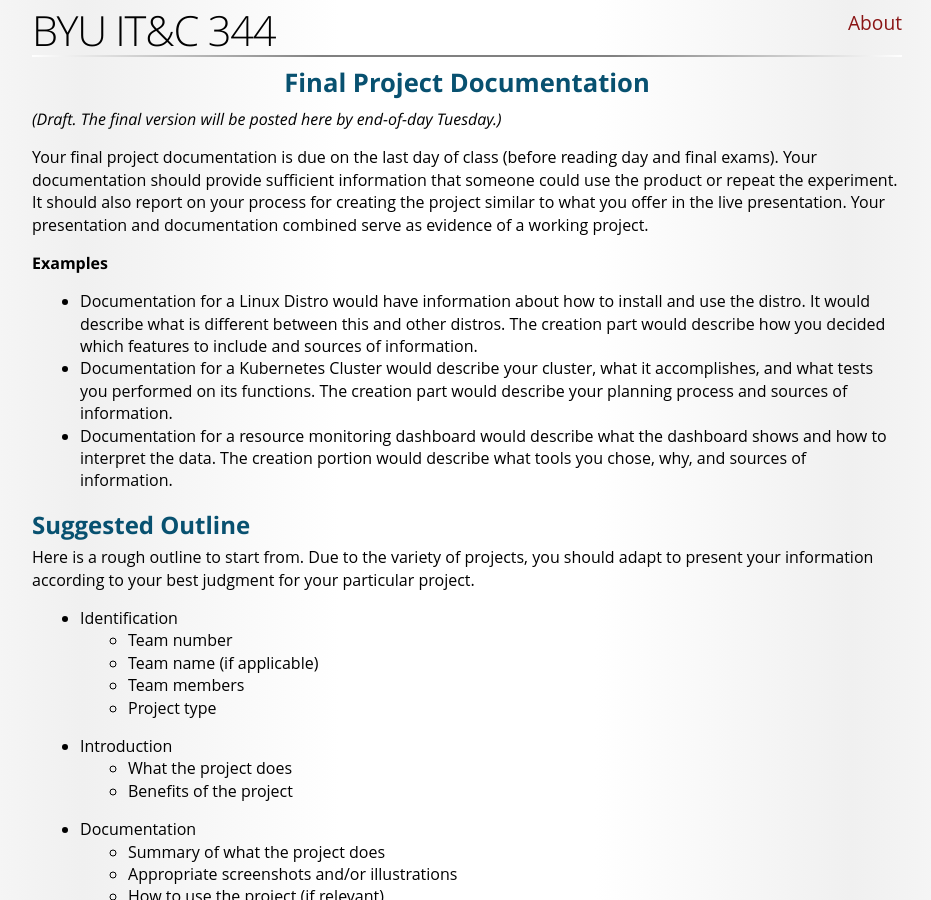
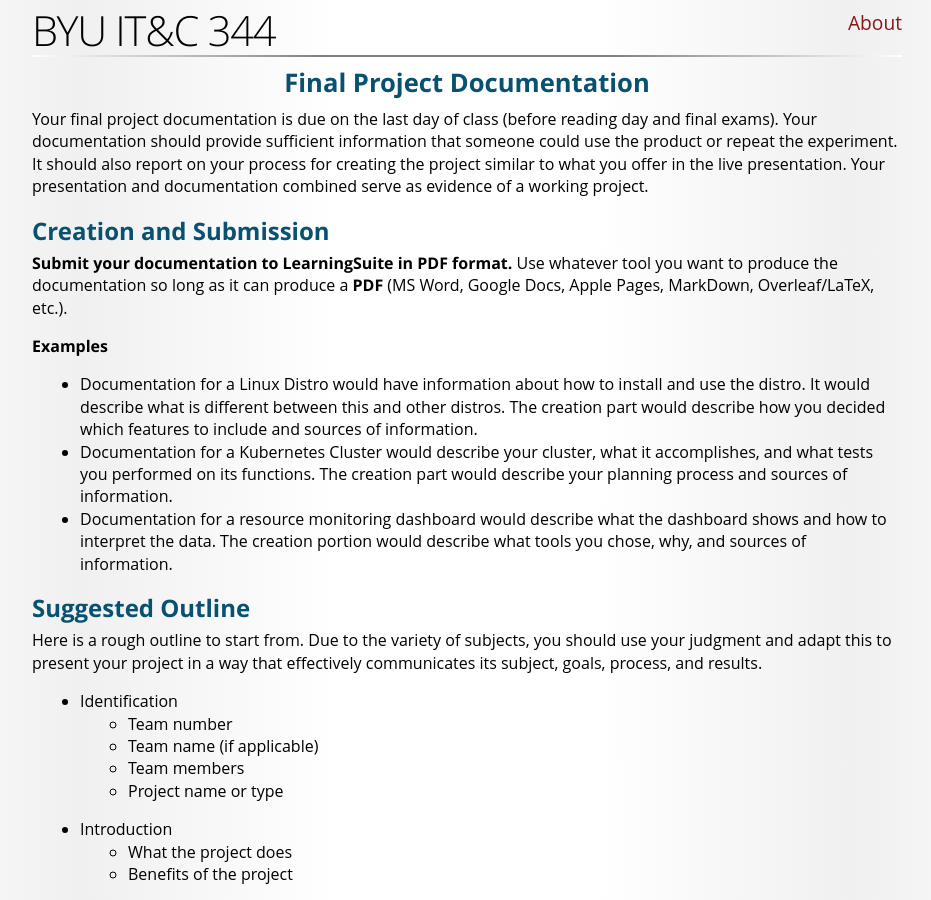
Before and after one commit to BYU-ITC-344/byu-itc-344.github.io, a Jekyll site: the page built from Final-Project-Documentation.md, in a window 1280 px wide and 900 px high. Shown: the whole window, without its empty margins (173-1104 px from the left). Built offline with Jekyll 4.4.1, drawn with Linux system fonts in a browser that asks for light colours; some web fonts are replaced.

Commit message:
Final Project Updates / Proofread

```diff
--- a/Final-Project-Documentation.md
+++ b/Final-Project-Documentation.md
@@ -2,9 +2,11 @@
 title: Final Project Documentation
 ---
 
-*(Draft. The final version will be posted here by end-of-day Tuesday.)*
+Your final project documentation is due on the last day of class (before reading day and final exams). Your documentation should provide sufficient information that someone could use the product or repeat the experiment. It should also report on your process for creating the project similar to what you offer in the live presentation. Your presentation and documentation combined serve as evidence of a working project.
 
-Your final project documentation is due on the last day of class (before reading day and final exams). Your documentation should provide sufficient information that someone could use the product or repeat the experiment. It should also report on your process for creating the project similar to what you offer in the live presentation. Your presentation and documentation combined serve as evidence of a working project.
+## Creation and Submission
+
+**Submit your documentation to LearningSuite in PDF format.** Use whatever tool you want to produce the documentation so long as it can produce a **PDF** (MS Word, Google Docs, Apple Pages, MarkDown, Overleaf/LaTeX, etc.).
 
 **Examples**
 
@@ -14,13 +16,13 @@ Your final project documentation is due on the last day of class (before reading
 
 ## Suggested Outline
 
-Here is a rough outline to start from. Due to the variety of projects, you should adapt to present your information according to your best judgment for your particular project.
+Here is a rough outline to start from. Due to the variety of subjects, you should use your judgment and adapt this to present your project in a way that effectively communicates its subject, goals, process, and results.
 
 * Identification
     * Team number
     * Team name (if applicable)
     * Team members
-    * Project type
+    * Project name or type
 * Introduction
     * What the project does
     * Benefits of the project
```
Also changed, not shown: Final-Project-Presentations.md (+3 -3 lines).
